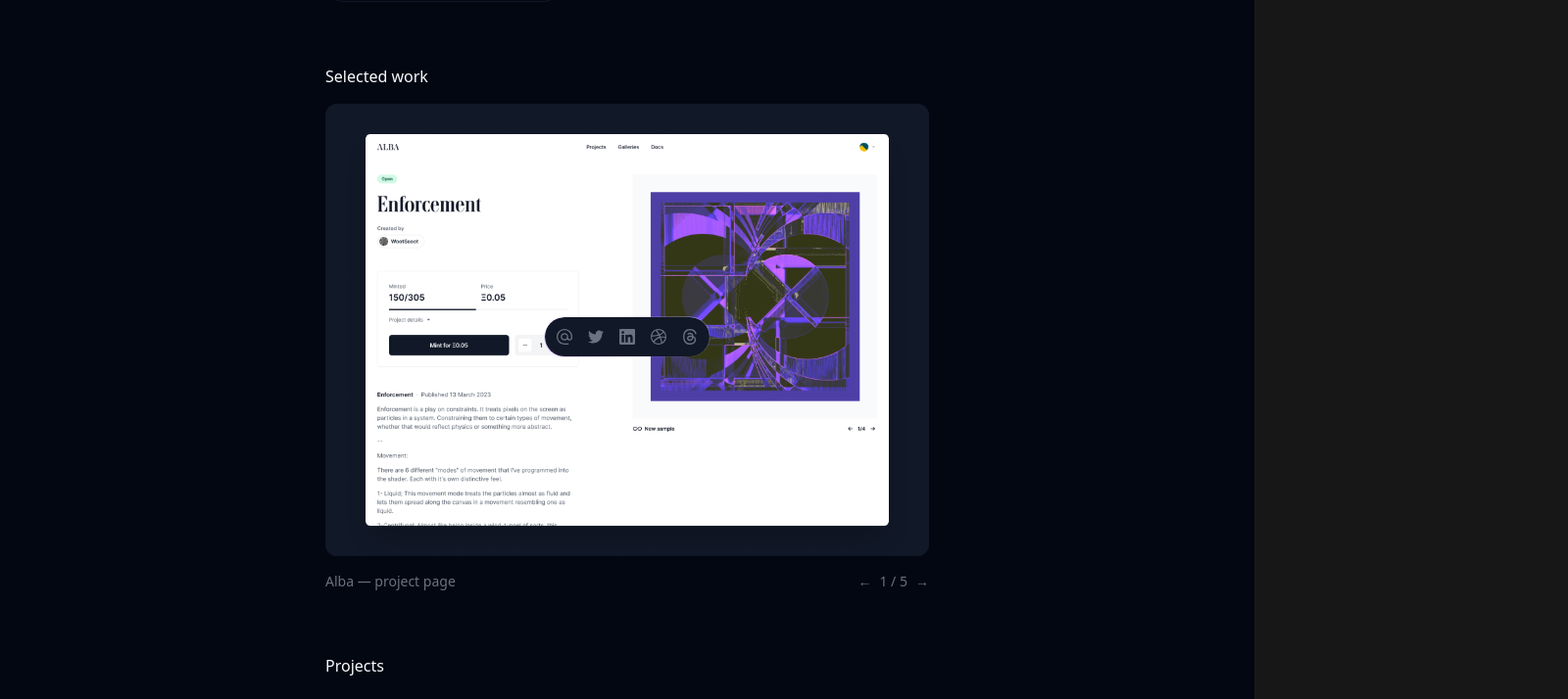
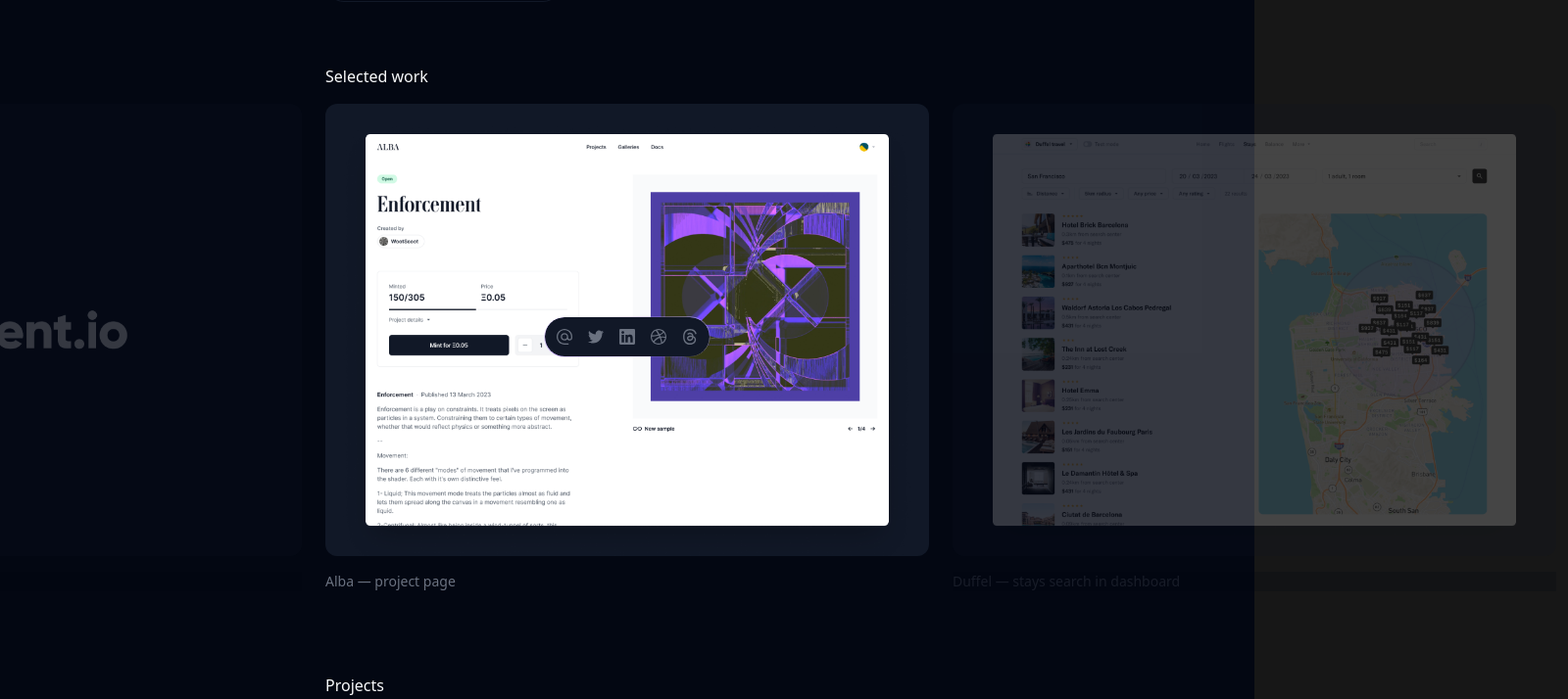
Before and after one commit to swillis/samwill-dot-is, a Next.js app: page / in a window 1280 px wide. Shown: the part 396-1110 px from the top of the page at 98% size, 1600 px wide, since content can reach past the window. Built offline with nearby package versions, Linux system fonts and the light colour scheme.

Commit message:
glow button messin

```diff
--- a/src/pages/index.tsx
+++ b/src/pages/index.tsx
@@ -50,7 +50,7 @@ export default function Home() {
               x / rect.width
             )
             .hex(),
-          // duration: 0.2,
+          duration: 0.1,
         });
       });
     });
@@ -206,10 +206,10 @@ export default function Home() {
         </div>
         <div className="flex flex-col gap-2">
           <p className="title mb-2">Selected work</p>
-          <div className="px-3">
+          <div className="px-3 swiper-width">
             <Swiper
               loop={true}
-              modules={[EffectFade, Navigation, Pagination]}
+              modules={[Navigation, Pagination]}
               pagination={{
                 el: ".swiper-pagination",
                 type: "fraction",
@@ -218,7 +218,7 @@ export default function Home() {
                 nextEl: ".swiper-button-next",
                 prevEl: ".swiper-button-prev",
               }}
-              slidesPerView={1}
+              slidesPerView={3}
               centeredSlides={true}
               spaceBetween={24}
               effect={"fade"}
@@ -289,12 +289,12 @@ export default function Home() {
                   Incident — logo design
                 </p>
               </SwiperSlide>
-              <div className="flex flex-row gap-2 absolute bottom-0 right-0">
-                <div className="swiper-button-prev">&larr;</div>
-                <div className="swiper-pagination"></div>
-                <div className="swiper-button-next">&rarr;</div>
-              </div>
             </Swiper>
+            <div className="flex flex-row gap-2">
+              <div className="swiper-button-prev">&larr;</div>
+              <div className="swiper-pagination"></div>
+              <div className="swiper-button-next">&rarr;</div>
+            </div>
           </div>
         </div>
         <div className="flex flex-col gap-2">
--- a/src/styles/globals.css
+++ b/src/styles/globals.css
@@ -30,6 +30,13 @@ body {
   overflow: visible;
 }
 
+.swiper-width {
+  width: 300%;
+  left: -100%;
+  position: relative;
+  overflow: hidden;
+}
+
 .swiper-slide {
   /* Center slide text vertically */
   display: flex;
@@ -59,100 +66,17 @@ body {
   @apply text-gray-50 text-base px-3 font-medium;
 }
 
-/* Glow button */
-
-/* .glow-button {
-  --button-background: #09041e;
-  --button-color: #fff;
-  --button-shadow: rgba(33, 4, 104, 0.2);
-  --button-shine-left: rgba(120, 0, 245, 0.5);
-  --button-shine-right: rgba(200, 148, 255, 0.65);
-  --button-glow-start: #B000E8;
-  --button-glow-end: #009FFD;
-
-  appearance: none;
-  outline: none;
-  border: none;
-  font-family: inherit;
-  font-size: 16px;
-  font-weight: 500;
-  border-radius: 11px;
-  position: relative;
-  line-height: 24px;
-  cursor: pointer;
-  color: var(--button-color);
-  padding: 0;
-  margin: 0;
-  background: none;
-  z-index: 1;
-  box-shadow: 0 8px 20px var(--button-shadow);
-
-  .gradient {
-    position: absolute;
-    inset: 0;
-    border-radius: inherit;
-    overflow: hidden;
-    -webkit-mask-image: -webkit-radial-gradient(white, black);
-    transform: scaleY(1.02) scaleX(1.005) rotate(-.35deg);
-
-    &:before {
-      content: '';
-      position: absolute;
-      top: 0;
-      left: 0;
-      right: 0;
-      transform: scale(1.05) translateY(-44px) rotate(0deg) translateZ(0);
-      padding-bottom: 100%;
-      border-radius: 50%;
-      background: linear-gradient(90deg, var(--button-shine-left), var(--button-shine-right));
-      animation: rotate linear 2s infinite;
-    }
-  }
-
-  span {
-    z-index: 1;
-    position: relative;
-    display: block;
-    padding: 10px 0;
-    width: 132px;
-    border-radius: inherit;
-    background-color: var(--button-background);
-    overflow: hidden;
-    -webkit-mask-image: -webkit-radial-gradient(white, black);
-
-    &:before {
-      content: '';
-      position: absolute;
-      left: -16px;
-      top: -16px;
-      transform: translate(var(--pointer-x, 0px), var(--pointer-y, 0px)) translateZ(0);
-      width: 32px;
-      height: 32px;
-      border-radius: 50%;
-      background-color: var(--button-glow, transparent);
-      opacity: var(--button-glow-opacity, 0);
-      transition: opacity var(--button-glow-duration, .5s);
-      filter: blur(20px);
-    }
-  }
-
-  &:hover {
-    --button-glow-opacity: 1;
-    --button-glow-duration: .25s;
-  }
+.swiper-slide-prev,
+.swiper-slide-next {
+  @apply opacity-20;
 }
 
-@keyframes rotate {
-  to {
-    transform: scale(1.05) translateY(-44px) rotate(360deg) translateZ(0);
-  }
-} */
 
 .glow-button {
   --button-background: #111827;
   --button-color: #fff;
   --button-shine-left: rgba(109, 40, 217, 0.5);
-  --button-shine-right: rgba(196, 181, 253, 0.5);
+  --button-shine-right: rgba(196, 181, 253, 0.65);
   --button-glow-start: #8B5CF6;
   --button-glow-end: #3B82F6;
 
@@ -176,7 +100,7 @@ body {
 .glow-button .gradient {
   position: absolute;
   inset: 0;
-  border-radius: inherit;
+  border-radius: 999px;
   overflow: hidden;
   -webkit-mask-image: -webkit-radial-gradient(white, black);
   transform: scaleY(1.02) scaleX(1.005) rotate(-.35deg);
@@ -190,9 +114,9 @@ body {
   right: 0;
   transform: scale(1.05) translateY(-44px) rotate(0deg) translateZ(0);
   padding-bottom: 100%;
-  border-radius: 50%;
+  border-radius: 999px;
   background: linear-gradient(90deg, var(--button-shine-left), var(--button-shine-right));
-  animation: rotate linear 2s infinite;
+  animation: rotate linear 3s infinite;
 }
 
 .glow-button span {
@@ -201,7 +125,7 @@ body {
   /* display: block; */
   padding: 4px 4px;
   /* width: 186px; */
-  border-radius: inherit;
+  border-radius: 999px;
   background-color: var(--button-background);
   overflow: hidden;
   -webkit-mask-image: -webkit-radial-gradient(white, black);
@@ -215,7 +139,7 @@ body {
   transform: translate(var(--pointer-x, 0px), var(--pointer-y, 0px)) translateZ(0);
   width: 32px;
   height: 32px;
-  border-radius: 50%;
+  border-radius: 999px;
   background-color: var(--button-glow, transparent);
   opacity: var(--button-glow-opacity, 0);
   transition: opacity var(--button-glow-duration, .5s);
@@ -232,16 +156,3 @@ body {
     transform: scale(1.05) translateY(-44px) rotate(360deg) translateZ(0);
   }
 }
-
-/* html {
-  box-sizing: border-box;
-  -webkit-font-smoothing: antialiased;
-}
-
-* {
-  box-sizing: inherit;
-  &:before,
-  &:after {
-    box-sizing: inherit;
-  }
-} */
```
